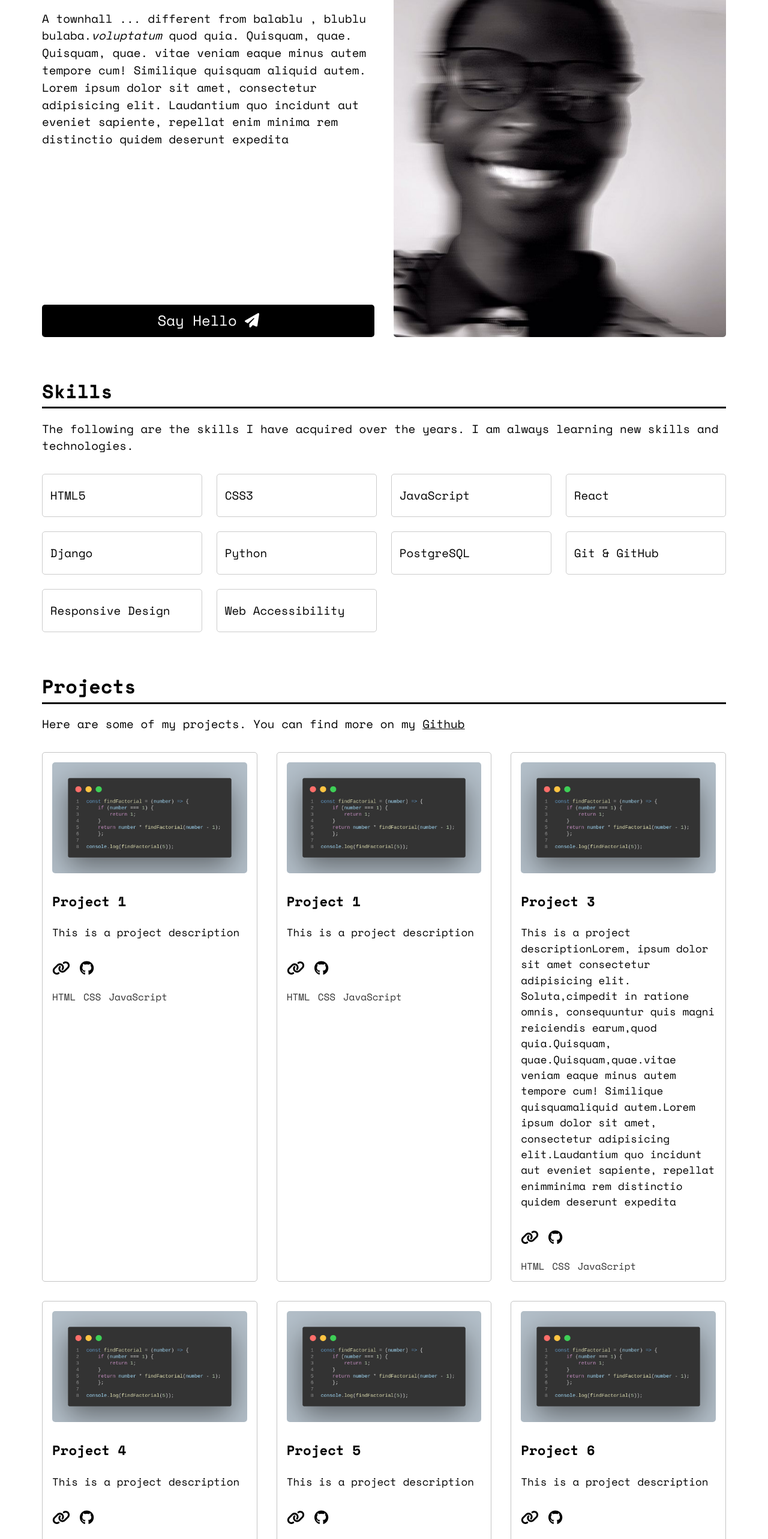
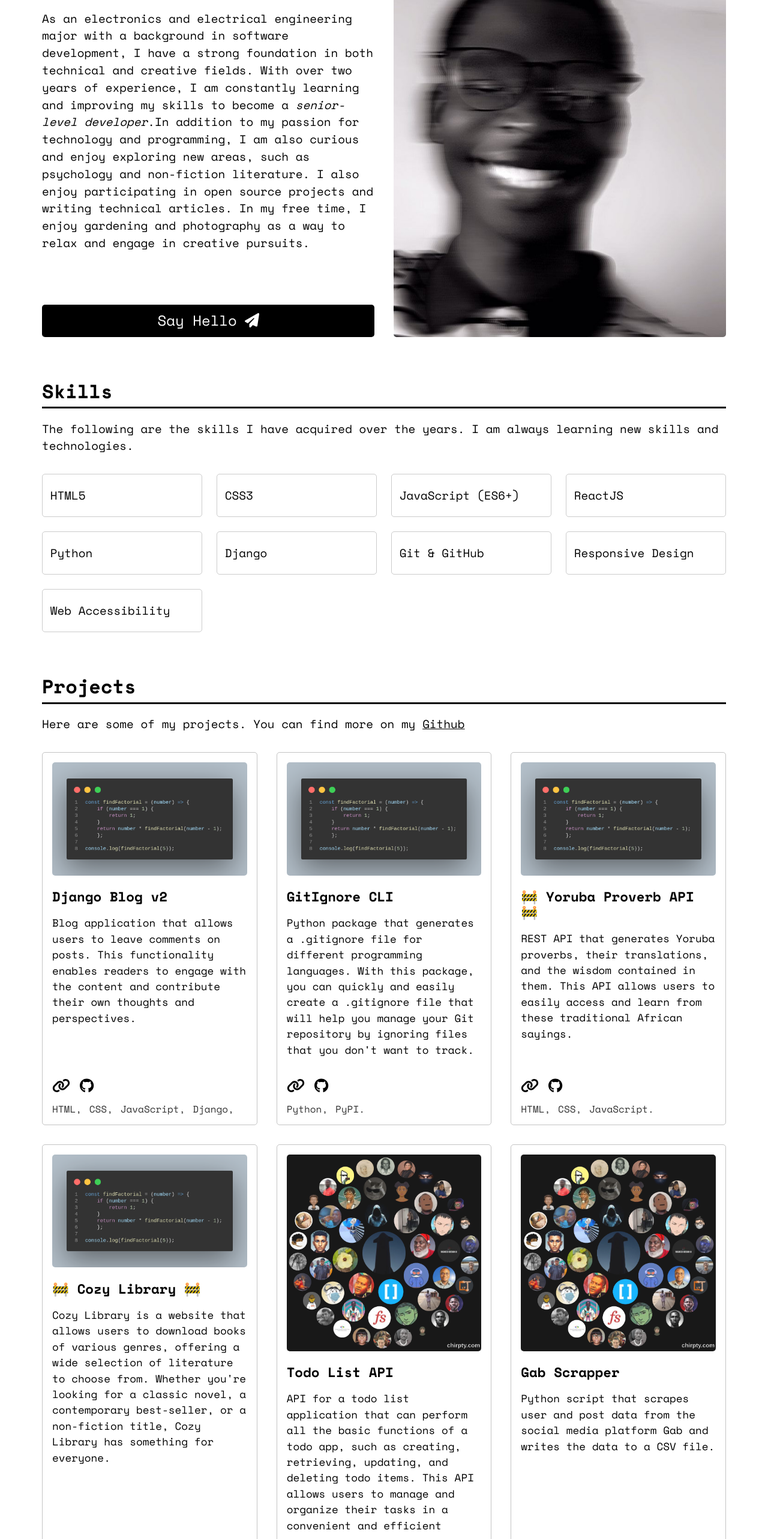
Before and after one commit to dapoadedire/folio-v1, a React (Vite) app: page / in a window 1280 px wide. Shown: the part 214-2780 px from the top of the page at 60% size. Built offline with nearby package versions, Linux system fonts and the light colour scheme.

Commit message:
feat add real content, minor fixes and analytics

```diff
--- a/index.html
+++ b/index.html
@@ -69,6 +69,8 @@
       content="Dapo Adedire: Software Developer, Technical Writer, Student at Obafemi Awolowo University"
     />
     <meta name="twitter:image" content="src/assets/profile-photo.jpeg" />
+    <script defer data-domain="dapo-react.netlify.app" src="https://plausible.io/js/script.js"></script>
+
   </head>
   <body>
     <div id="root"></div>
--- a/src/About.jsx
+++ b/src/About.jsx
@@ -8,12 +8,16 @@ const About = () => {
       <div className="about__content">
         <h2 className="about__title">About Me</h2>
         <p className="about__text">
-          A townhall ... different from balablu , blublu bulaba.
-          <Italics>voluptatum</Italics> quod quia. Quisquam, quae. Quisquam,
-          quae. vitae veniam eaque minus autem tempore cum! Similique quisquam
-          aliquid autem. Lorem ipsum dolor sit amet, consectetur adipisicing
-          elit. Laudantium quo incidunt aut eveniet sapiente, repellat enim
-          minima rem distinctio quidem deserunt expedita
+          As an electronics and electrical engineering major with a background
+          in software development, I have a strong foundation in both technical
+          and creative fields. With over two years of experience, I am
+          constantly learning and improving my skills to become a
+          <Italics> senior-level developer</Italics>.In addition to my passion
+          for technology and programming, I am also curious and enjoy exploring
+          new areas, such as psychology and non-fiction literature. I also enjoy
+          participating in open source projects and writing technical articles.
+          In my free time, I enjoy gardening and photography as a way to relax
+          and engage in creative pursuits.
         </p>
 
         <button className="about__sayhello">
@@ -34,5 +38,4 @@ const Italics = ({ children }) => (
   <span className="italic text-gray-500">{children}</span>
 );
 
-
 export default About;
--- a/src/App.css
+++ b/src/App.css
@@ -86,10 +86,8 @@ img {
   width: 100%;
   height: 100%;
   object-fit: cover;
-  border-radius: 5px ;
+  border-radius: 5px;
 }
-
-
 
 .about__container .about__content {
   display: flex;
@@ -161,29 +159,30 @@ img {
 }
 
 .project__card {
-  padding: 0.5rem;
-  border-radius: 5px ;
+  display: flex;
+  flex-direction: column;
+  justify-content: center;
+  padding: 1rem;
+  border-radius: 5px;
   border: 1px solid rgba(0, 0, 0, 0.233);
   transition: all 0.2s ease;
 }
 
 .project__card:hover {
-  box-shadow: 5px 5px 0px 0px rgba(0,0,0,1);
--webkit-box-shadow: 5px 5px 0px 0px rgba(0,0,0,1);
--moz-box-shadow: 5px 5px 0px 0px rgba(0,0,0,1);
-transform: matrix(1,0,0,1,-6,-6);
-transition: all 0.2s ease;
+  box-shadow: 5px 5px 0px 0px rgba(0, 0, 0, 1);
+  -webkit-box-shadow: 5px 5px 0px 0px rgba(0, 0, 0, 1);
+  -moz-box-shadow: 5px 5px 0px 0px rgba(0, 0, 0, 1);
+  transform: matrix(1, 0, 0, 1, -6, -6);
+  transition: all 0.2s ease;
 }
 
 .project__image {
-  margin: 0.5rem;
   opacity: 0.9;
   transition: all 0.3s ease-in-out;
 }
 
-.project__image img{
-  border-radius: 5px ;
-
+.project__image img {
+  border-radius: 5px;
 }
 
 .project__image:hover {
@@ -191,9 +190,8 @@ transition: all 0.2s ease;
 }
 
 .project__description {
-  margin: 0.5rem;
-  display: flex;
-  flex-direction: column;
+  flex-grow: 1;
+
 }
 
 .project__description h3 {
@@ -293,7 +291,7 @@ transition: all 0.2s ease;
   -moz-box-sizing: border-box;
   -webkit-box-sizing: border-box;
   box-sizing: border-box;
-  border-radius: 5px ;
+  border-radius: 5px;
 }
 
 .contact-form form button {
@@ -306,7 +304,6 @@ transition: all 0.2s ease;
   background: black;
   color: white;
   margin-bottom: 2rem;
-
 }
 
 .contact-form form button:hover {
@@ -376,16 +373,15 @@ footer ul li a {
   align-items: center;
   border: 1px solid rgba(0, 0, 0, 0.2);
   transition: all 0.2s ease;
-  border-radius: 5px ;
+  border-radius: 5px;
 }
 
-.skill:hover{
-   box-shadow: 5px 5px 0px 0px rgba(0,0,0,1);
--webkit-box-shadow: 5px 5px 0px 0px rgba(0,0,0,1);
--moz-box-shadow: 5px 5px 0px 0px rgba(0,0,0,1);
-transform: matrix(1,0,0,1,-6,-6);
-transition: all 0.2s ease;
-
+.skill:hover {
+  box-shadow: 5px 5px 0px 0px rgba(0, 0, 0, 1);
+  -webkit-box-shadow: 5px 5px 0px 0px rgba(0, 0, 0, 1);
+  -moz-box-shadow: 5px 5px 0px 0px rgba(0, 0, 0, 1);
+  transform: matrix(1, 0, 0, 1, -6, -6);
+  transition: all 0.2s ease;
 }
 
 .skill p {
@@ -394,7 +390,7 @@ transition: all 0.2s ease;
   font-weight: 500;
 }
 
-.message{
+.message {
   margin-bottom: 1rem;
   transition: all 0.2s ease;
 }
@@ -414,77 +410,60 @@ transition: all 0.2s ease;
   font-size: 1.2rem;
 }
 
-
-
-
-
-
-
-.articles__container{
-  margin:2rem 0;
+.articles__container {
+  margin: 2rem 0;
 }
 
-.articles__container h2{
+.articles__container h2 {
   font-size: 2rem;
   margin-bottom: 1rem;
   padding: 0.5rem 0;
   border-bottom: 3px solid black;
 }
 
-.articles__container p{
+.articles__container p {
   font-size: 1.2rem;
   line-height: 1.5;
 }
 
-.articles__container p a{
+.articles__container p a {
   color: black;
 }
 
-.articles__card{
+.articles__card {
   transition: all 0.2s ease;
   margin: 2rem 0;
 }
 
-
-
-
-
-
-
-.articles__card a{
+.articles__card a {
   text-decoration: none;
   color: black;
   transition: all 0.2s ease;
 }
 
-.articles__card a:hover{
+.articles__card a:hover {
   text-decoration: underline;
 }
 
-
-.articles__card h3{
+.articles__card h3 {
   font-size: 1.4rem;
   margin-bottom: 0.5rem;
 }
 
-
-
 @media screen and (max-width: 768px) {
-  .articles__card{
+  .articles__card {
     margin: 1rem 0;
   }
-  .about__container{
+  .about__container {
     margin: 0;
   }
 
-  footer{
+  footer {
     flex-direction: column;
     align-items: center;
   }
 
-  header{
+  header {
     flex-direction: column;
   }
-
-
 }
--- a/src/Articles.jsx
+++ b/src/Articles.jsx
@@ -1,13 +1,21 @@
 const articles_list = [
   {
-        title: "Best Practices for Writing React Components",
-        link: "https://www.freecodecamp.org/news/best-practices-for-writing-react-components/",
+    title: "Creating a .gitignore file with a Python Package.",
+    link: "https://dapoadedire.hashnode.dev/creating-a-gitignore-file-with-a-python-package",
   },
   {
-        title: "How to use the React Context API",
-        link: "https://www.freecodecamp.org/news/how-to-use-the-react-context-api/",
+    title: "How to Convert Images to PDF in Python.",
+    link: "https://dapoadedire.hashnode.dev/how-to-convert-images-to-pdf-in-python/",
   },
-]
+  {
+    title: "Best Articles I've Read This Year.",
+    link: "https://www.dapoadedire.tech/blog/my-best-articles-of-the-year."
+  },
+  {
+    title: "How To Add A Custom Rich Text-Editor In Your Django Website.",
+    link: "https://dapoadedire.hashnode.dev/how-to-add-a-custom-rich-text-editor-in-your-django-website"
+  }
+];
 
 const Articles = () => {
   return (
@@ -23,7 +31,6 @@ const Articles = () => {
           const { title, link } = article;
           return (
             <div className="articles__card" key={title}>
-
               <a href={link} className="articles__link">
                 <h3 className="articles__name">{title}</h3>
               </a>
@@ -33,7 +40,6 @@ const Articles = () => {
       </div>
     </section>
   );
-}
-
+};
 
 export default Articles;
--- a/src/ContactForm.jsx
+++ b/src/ContactForm.jsx
@@ -26,7 +26,7 @@ const ContactUs = () => {
           setStatus("failure");
         }
       );
-    e.target.reset()
+    e.target.reset();
   };
 
   return (
@@ -47,7 +47,8 @@ const ContactUs = () => {
         name="message"
         placeholder="Hello, I would like to hire you for a project."
         required
-      /><div className="message">
+      />
+      <div className="message">
         {status === "success" && (
           <div className="success-message">
             Thank you for reaching out! I will get back to you as soon as
@@ -64,7 +65,6 @@ const ContactUs = () => {
         )}
       </div>
       <button type="submit">Send</button>
-
     </form>
   );
 };
--- a/src/Header.jsx
+++ b/src/Header.jsx
@@ -15,6 +15,9 @@ const Header = () => {
             <a href="#about">About</a>
           </li>
           <li>
+            <a href="cv.com">CV</a>
+          </li>
+          <li>
             <a href="#projects">Projects</a>
           </li>
           <li>
@@ -23,9 +26,9 @@ const Header = () => {
           <li>
             <a href="#contact">Contact</a>
           </li>
+          {/* CV */}
         </ul>
       </nav>
-
     </header>
   );
 };
--- a/src/Project.jsx
+++ b/src/Project.jsx
@@ -13,58 +13,63 @@ import { faLink } from "@fortawesome/free-solid-svg-icons";
 const all_projects = [
   {
     id: 1,
-    name: "Project 1",
+    name: "Django Blog v2",
     image: project1,
-    description: "This is a project description",
-    link: "https://www.google.com",
-    github: "https://www.google.com",
-    languages: ["HTML", "CSS", "JavaScript"],
+    description:
+      "Blog application that allows users to leave comments on posts. This functionality enables readers to engage with the content and contribute their own thoughts and perspectives.",
+    link: "https://github.com/dapoadedire/django-blog-v2",
+    github: "https://github.com/dapoadedire/django-blog-v2",
+    languages: ["HTML,", "CSS,", "JavaScript,", "Django,"],
   },
   {
     id: 2,
-    name: "Project 1",
+    name: "GitIgnore CLI",
     image: project2,
-    description: "This is a project description",
-    link: "https://www.google.com",
-    github: "https://www.google.com",
-    languages: ["HTML", "CSS", "JavaScript"],
+    description:
+      "Python package that generates a .gitignore file for different programming languages. With this package, you can quickly and easily create a .gitignore file that will help you manage your Git repository by ignoring files that you don't want to track.",
+    link: "https://pypi.org/project/creategitignore/",
+    github: "https://github.com/dapoadedire/gitignore-cli",
+    languages: ["Python,", "PyPI."],
   },
   {
     id: 3,
-    name: "Project 3",
+    name: "🚧 Yoruba Proverb API 🚧",
     image: project3,
     description:
-      "This is a project descriptionLorem, ipsum dolor sit amet consectetur adipisicing elit. Soluta,cimpedit in ratione omnis, consequuntur quis magni reiciendis earum,quod quia.Quisquam, quae.Quisquam,quae.vitae veniam eaque minus autem tempore cum! Similique quisquamaliquid autem.Lorem ipsum dolor sit amet, consectetur adipisicing elit.Laudantium quo incidunt aut eveniet sapiente, repellat enimminima rem distinctio quidem deserunt expedita",
-    link: "https://www.google.com",
-    github: "https://www.google.com",
-    languages: ["HTML", "CSS", "JavaScript"],
+      " REST API that generates Yoruba proverbs, their translations, and the wisdom contained in them. This API allows users to easily access and learn from these traditional African sayings.",
+    link: "https://github.com/dapoadedire/yoruba-proverb-api",
+    github: "https://github.com/dapoadedire/yoruba-proverb-api",
+    languages: ["HTML,", "CSS,", "JavaScript."],
   },
   {
     id: 4,
-    name: "Project 4",
+    name: "🚧 Cozy Library 🚧",
     image: project4,
-    description: "This is a project description",
-    link: "https://www.google.com",
-    github: "https://www.google.com",
-    languages: ["HTML", "CSS", "JavaScript"],
+    description:
+      "Cozy Library is a website that allows users to download books of various genres, offering a wide selection of literature to choose from. Whether you're looking for a classic novel, a contemporary best-seller, or a non-fiction title, Cozy Library has something for everyone.",
+    link: "https://github.com/dapoadedire/cozylibrary",
+    github: "https://github.com/dapoadedire/cozylibrary",
+    languages: ["HTML,", "CSS,", "JavaScript."],
   },
   {
     id: 5,
-    name: "Project 5",
+    name: "Todo List API",
     image: project5,
-    description: "This is a project description",
-    link: "https://www.google.com",
-    github: "https://www.google.com",
-    languages: ["HTML", "CSS", "JavaScript"],
+    description:
+      "API for a todo list application that can perform all the basic functions of a todo app, such as creating, retrieving, updating, and deleting todo items. This API allows users to manage and organize their tasks in a convenient and efficient manner.",
+    link: "https://github.com/dapoadedire/django-todolistapi",
+    github: "https://github.com/dapoadedire/django-todolistapi",
+    languages: ["Django,", "Django REST Framework."],
   },
   {
     id: 6,
-    name: "Project 6",
+    name: "Gab Scrapper",
     image: project5,
-    description: "This is a project description",
-    link: "https://www.google.com",
-    github: "https://www.google.com",
-    languages: ["HTML", "CSS", "JavaScript"],
+    description:
+      "Python script that scrapes user and post data from the social media platform Gab and writes the data to a CSV file.",
+    link: "https://github.com/dapoadedire/gab-scraper",
+    github: "https://github.com/dapoadedire/gab-scraper",
+    languages: ["Python."],
   },
 ];
 
@@ -86,9 +91,13 @@ const Project = () => {
               <div className="project__image">
                 <img src={image} alt={name} />
               </div>
+
               <div className="project__description">
                 <h3 className="project__name">{name}</h3>
                 <p className="project__text">{description}</p>
+              </div>
+              <div className="project__others">
+
                 <div className="project__links">
                   <a href={link} className="live__link">
                     <FontAwesomeIcon icon={faLink} />
@@ -97,6 +106,7 @@ const Project = () => {
                     <FontAwesomeIcon icon={faGithub} id="github__link" />
                   </a>
                 </div>
+
                 <div className="project__languages">
                   {languages.map((language, index) => {
                     return (
@@ -107,6 +117,7 @@ const Project = () => {
                   })}
                 </div>
               </div>
+
             </div>
           );
         })}
--- a/src/Section.jsx
+++ b/src/Section.jsx
@@ -7,14 +7,12 @@ import Skills from "./Skills";
 const Section = () => {
   return (
     <main>
-       <About />
+      <About />
       <Skills />
       <Project />
       <Articles />
       <ContactForm />
     </main>
-
-
   );
 };
 
--- a/src/Skills.jsx
+++ b/src/Skills.jsx
@@ -1,11 +1,10 @@
 const skills = [
   "HTML5",
   "CSS3",
-  "JavaScript",
-  "React",
+  "JavaScript (ES6+)",
+  "ReactJS",
+  "Python",
   "Django",
-  "Python",
-  "PostgreSQL",
   "Git & GitHub",
   "Responsive Design",
   "Web Accessibility",
```
Also changed, not shown: src/assets/project/project5.png. Lines whose indentation alone changed are shown as unchanged.
